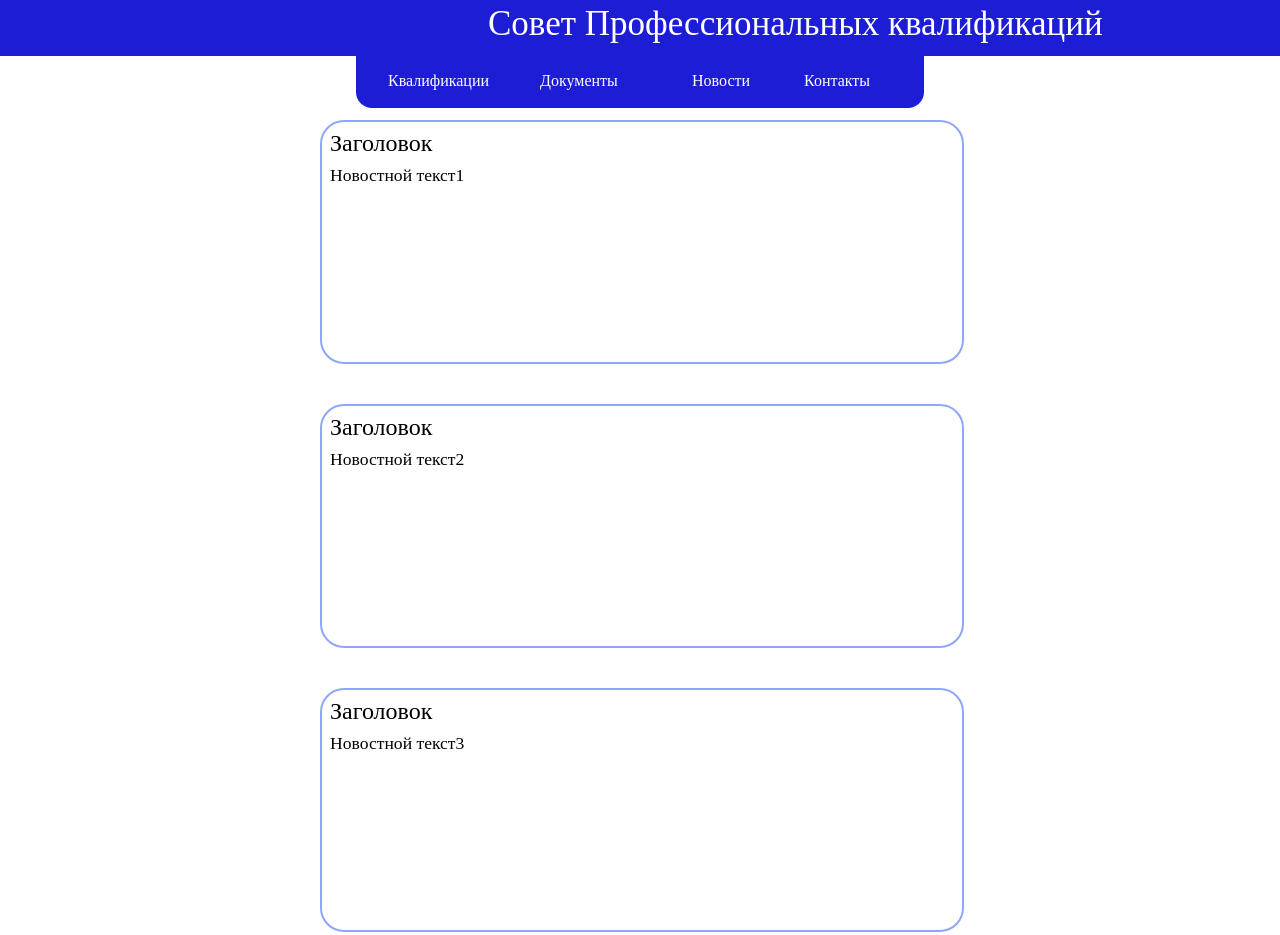
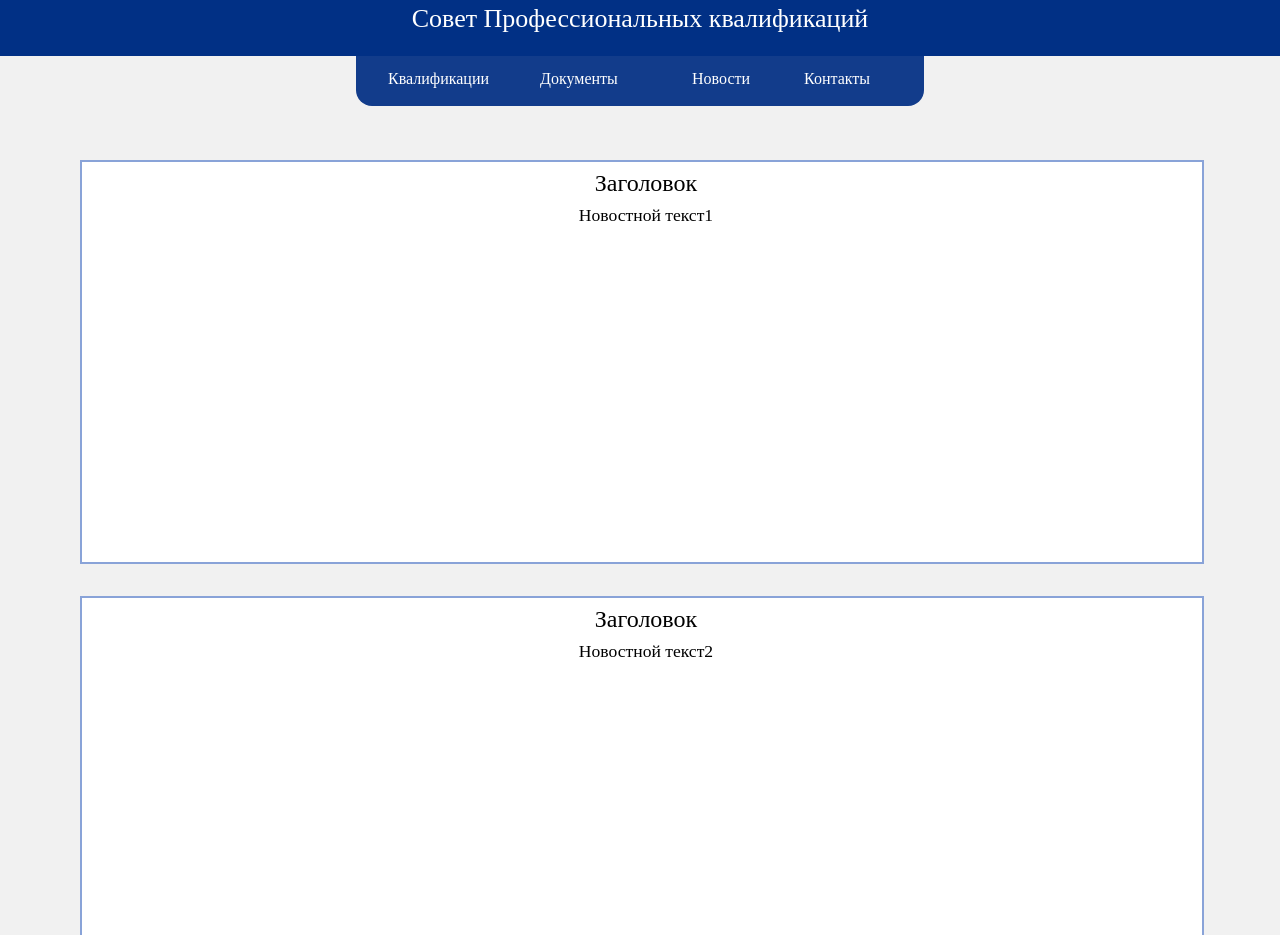
Before and after one commit to GDTuka/ithub_Student_Practic, a plain HTML site: page newsPage/MainPage.html in a window 1280 px wide. Shown: the top 935 px of the page. Drawn offline with Linux system fonts and the light colour scheme.

Commit message:
выравнивание до конца с цветом чутка

```diff
--- a/newsPage/newsPage.css
+++ b/newsPage/newsPage.css
@@ -2,33 +2,39 @@
     margin: 0;
     padding: 0;
 
-
+}
+html {
+    background-color: rgb(241, 241, 241);
 }
 .navShapka{
     width: 100%;
     height: 10vh;
+    margin-bottom: 10vh;
 }
 .Shapka{
     width: 100%;
     height: 7vh;
-    background-color: rgb(29, 29, 214);
-    color: white;
+    background-color:#013085;
+
+
 }
 .ShapkaTxT{
-    margin-left: 61vh;
     padding-top: 0.5vh;
-    font-size: 35px;
+    font-size: 26px;
+    text-align: center;
+    color: rgb(255, 255, 255);
 }
 .navigation{
     display: flex;
     justify-content: center;
     align-items: center;
+
 }
 .navObj{
-    background-color: rgb(29, 29, 214);
+    background-color: #123c8b;
     height: 4.5vh;
     font-size: 2vh;
-    padding-top: 2vh;
+    padding-top: 1.8vh;
     padding-left: 4vh;
     color: white;
 }
@@ -52,19 +58,24 @@
     height: 100vh;
 }
 .newsMainDiv{
-    width: 80vh;
-    height: 100vh;
+    width: 140vh;
+    height: 220vh;
     margin-left: auto;
     margin-right: auto;
+    text-align: center;
+
+
+
 }
 .newsObj{
-    width: 80vh;
-    height: 30vh;
-    border-radius: 3vh;
-    border-color: #8DA6FF;
+    width: 140vh;
+    height: 50vh;
+    /* border-radius: 1.6vh; */
+    border-color: #89a3d8;
     border-style: solid;
     border-width: 0.3vh;
-    margin-top: 5vh;
+    margin-top: 4vh;
+    background-color: white;
 
 }
 .newsZag{
@@ -77,3 +88,7 @@
     margin-left: 1vh;
     margin-top: 1vh;
 }
+
+.header__logo {
+    margin: 0 18px 0 0;
+}
```
